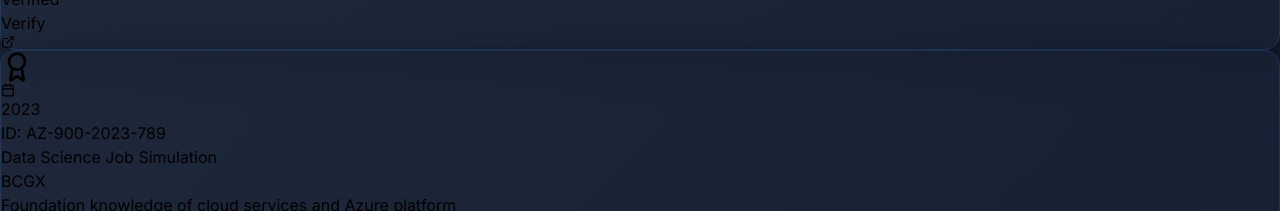
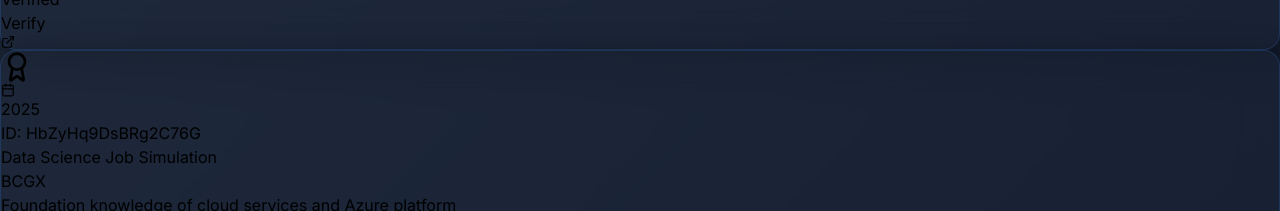
Before and after one commit to siddhartha246/Portfolio, a Next.js app: page / in a window 1280 px wide. Shown: the part 1840-2051 px from the top of the page. Built offline with nearby package versions, Linux system fonts and the light colour scheme.

Commit message:
Updated Certifications.tsx

```diff
--- a/components/Certifications.tsx
+++ b/components/Certifications.tsx
@@ -48,8 +48,8 @@ const Certifications = () => {
     {
       title: 'Data Science Job Simulation',
       issuer: 'BCGX',
-      date: '2023',
-      credentialId: 'AZ-900-2023-789',
+      date: '2025',
+      credentialId: 'HbZyHq9DsBRg2C76G',
       description: 'Foundation knowledge of cloud services and Azure platform',
       verifyUrl: 'https://forage-uploads-prod.s3.amazonaws.com/completion-certificates/SKZxezskWgmFjRvj9/Tcz8gTtprzAS4xSoK_SKZxezskWgmFjRvj9_NPwQai6r4H33jtCA4_1755377728310_completion_certificate.pdf',
       color: 'from-blue-600 to-indigo-600',
```
